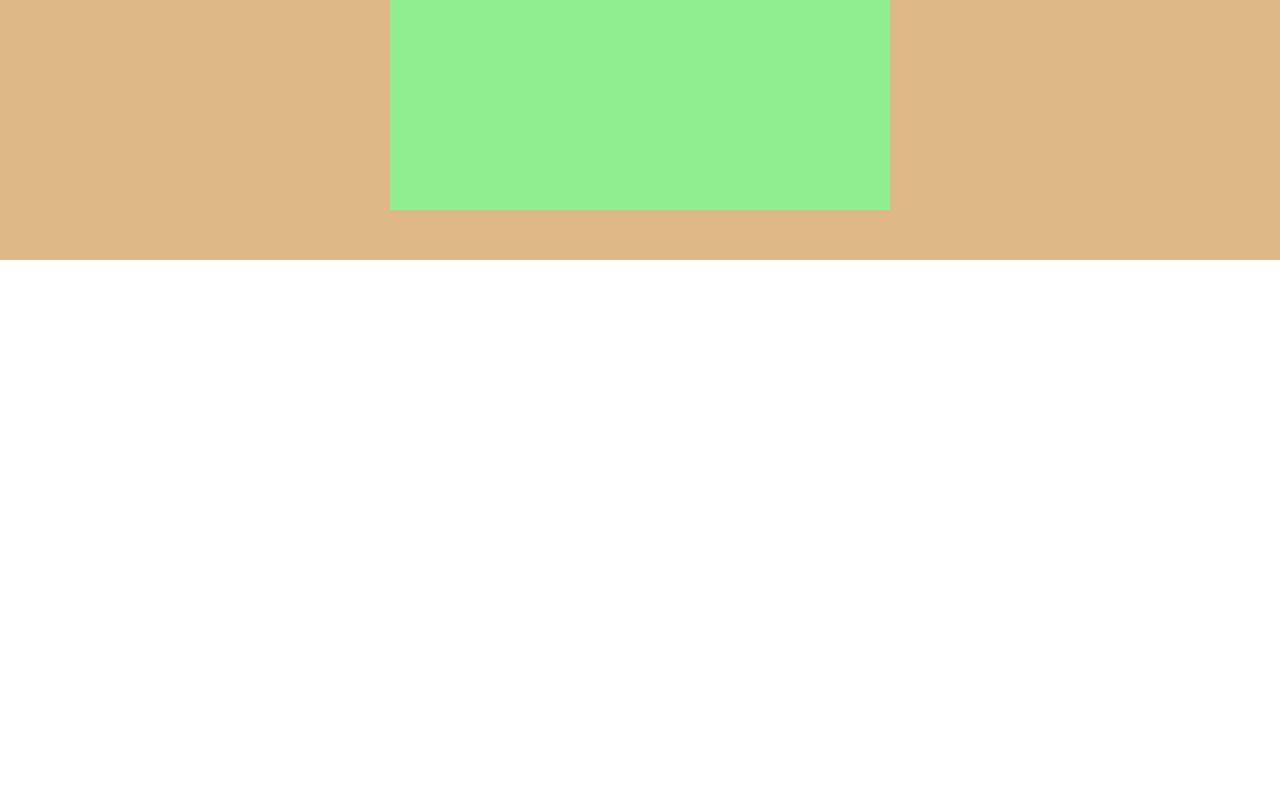
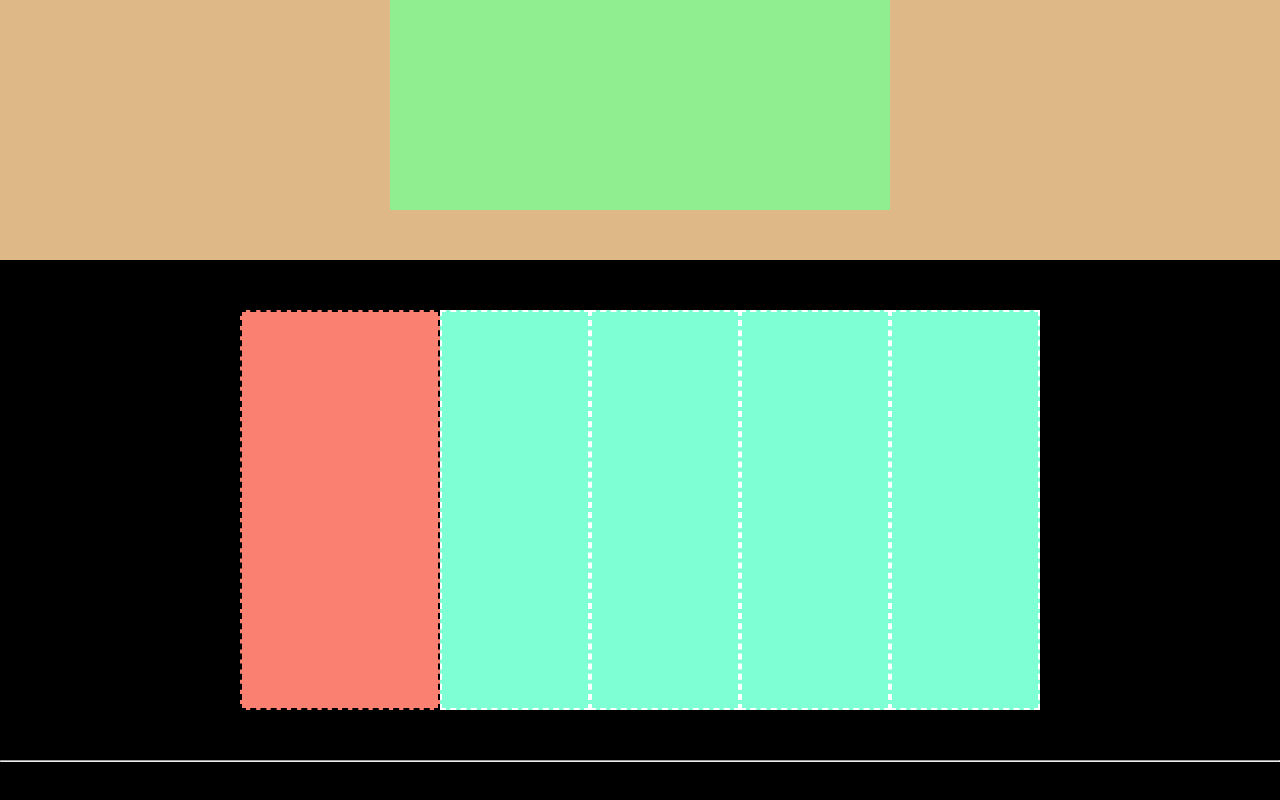
Before and after one commit to PaoloGiovannini/htmlcss-struttura-discord, a plain HTML site: page index.html in a window 1280 px wide. Shown: the part 2040-2840 px from the top of the page. Before the commit the page ends 2300 px from the top, so only its background shows below. Drawn offline with Linux system fonts and the light colour scheme.

Commit message:
footer top

```diff
--- a/css/style.css
+++ b/css/style.css
@@ -29,7 +29,6 @@ header{
     display:flex;
     height: 80%;
     background-color: orange;
-
     align-items: center;
 }
 
@@ -64,7 +63,7 @@ header{
     height: 400px;
 }
 
-.maincont, .maincont2, maincont3{
+.maincont, .maincont2, .maincont3, .ftop, .hbottom{
     display: flex;
     justify-content:center ;
     align-items: center;
@@ -101,9 +100,7 @@ header{
 
 .maincont3{
     height: 700px;
-    display: flex;
-    justify-content:center ;
-    align-items: center;
+
 }
 
 .bottom-main{
@@ -111,3 +108,28 @@ header{
     height: 600px;
     width: 500px;
 }
+
+.boxfooter{
+    background-color: black;
+    height: 800px;
+
+}
+
+.ftop{
+    height: 500px;
+}
+
+.col1{
+    height: 400px;
+    width: 200px;
+    background-color: salmon;
+    border: 2px dashed black;
+
+}
+
+.col2{
+    height: 400px;
+    width: 150px;
+    background-color: aquamarine;
+    border: 2px dashed white;
+}
--- a/index.html
+++ b/index.html
@@ -21,7 +21,8 @@
                 </div>
                 <div class="login">login</div>
             </div>
-        </div>
+         </div>
+
         <div class="hbottom">
             <div class="conthbottom"></div>
         </div>
@@ -57,5 +58,18 @@
         </section>
 
     </main>
+
+    <footer>
+        <div class="boxfooter">
+            <div class="ftop">
+                <div class="col1"></div>
+                <div class="col2"></div>
+                <div class="col2"></div>
+                <div class="col2"></div>
+                <div class="col2"></div>
+            </div>
+            <hr>
+        </div>
+    </footer>
 </body>
 </html>
```
